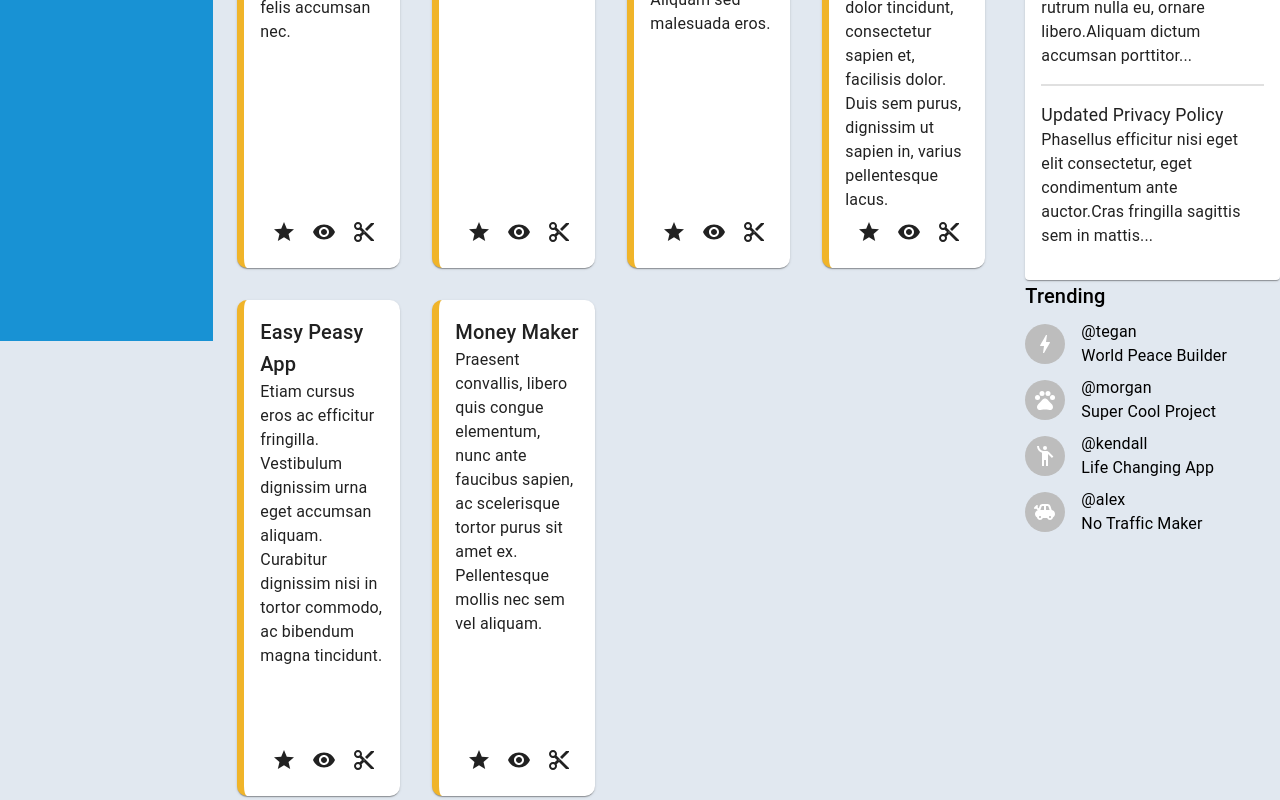
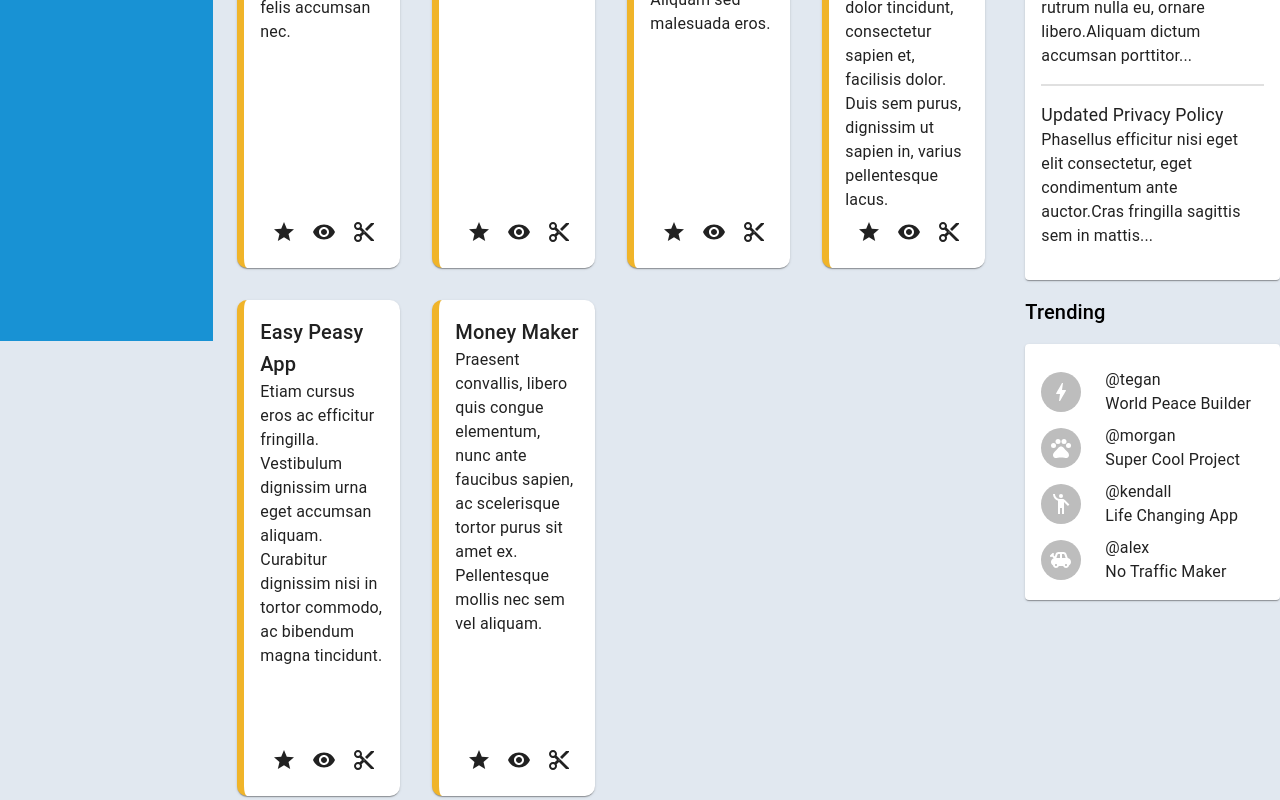
Before and after one commit to bryantt23/odin-admin-dashboard-mui, a React (Vite) app: page / in a window 1280 px wide. Shown: the part 459-1259 px from the top of the page. Built offline with nearby package versions, Linux system fonts and the light colour scheme.

Commit message:
trending users styling

```diff
--- a/src/Trending.jsx
+++ b/src/Trending.jsx
@@ -1,5 +1,5 @@
 import React from 'react'
-import { Grid, Typography } from "@mui/material"
+import { Grid, Typography, Paper } from "@mui/material"
 import BoltIcon from '@mui/icons-material/Bolt';
 import PetsIcon from '@mui/icons-material/Pets';
 import EmojiPeopleIcon from '@mui/icons-material/EmojiPeople';
@@ -15,11 +15,13 @@ function Trending() {
     ];
 
     return (
-        <Grid>
+        <Grid paddingTop={2}>
             <Grid item>
                 <Typography variant="h6">Trending</Typography>
             </Grid>
-            {users.map(user => <TrendingUser key={user.id} user={user} />)}
+            <Paper sx={{ marginTop: 2, padding: 2 }}>
+                {users.map(user => <TrendingUser key={user.id} user={user} />)}
+            </Paper>
         </Grid>
     )
 }
--- a/src/TrendingUser.jsx
+++ b/src/TrendingUser.jsx
@@ -6,7 +6,7 @@ function TrendingUser({ user }) {
     return (
         <Grid item sx={{ display: 'flex', alignItems: 'center', paddingTop: 1 }}>
             <Avatar sx={{ alignItems: 'center' }} ><Icon /></Avatar>
-            <Box sx={{ paddingLeft: 2 }}>
+            <Box sx={{ paddingLeft: 3 }}>
                 <Typography>{handle}</Typography>
                 <Typography>{title}</Typography>
             </Box>
```
